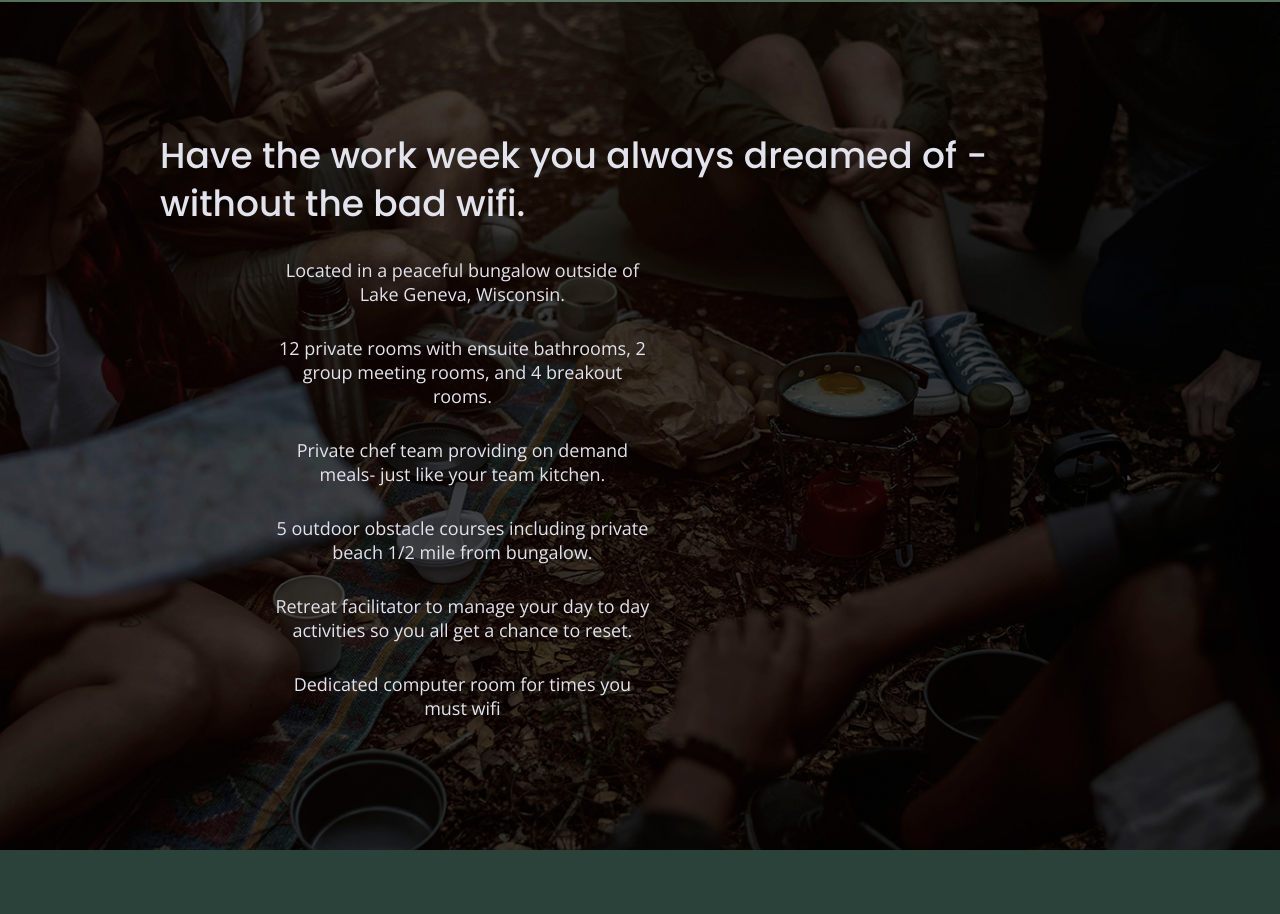
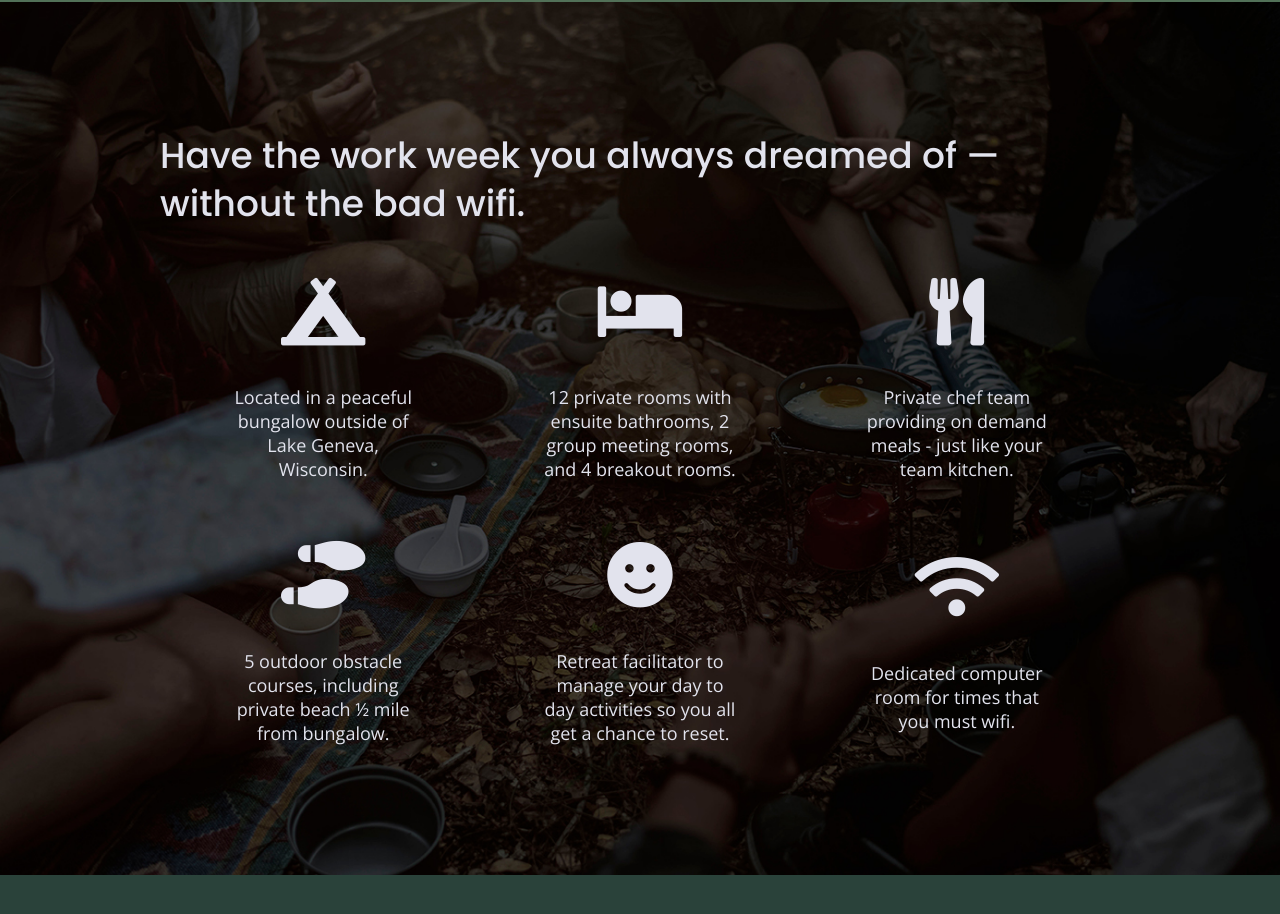
Before and after one commit to alex-oumn/206-unplugged, a website built with Parcel: page index.html in a window 1280 px wide. Shown: the part 1000-1914 px from the top of the page. Built offline with nearby package versions, Linux system fonts and the light colour scheme.

Commit message:
Added icons from font awesome

```diff
--- a/css/main.css
+++ b/css/main.css
@@ -373,6 +373,11 @@ aside {
 .features article{
   width: 63%;
   margin: 30px 0;
+}
+
+.features i {
+  font-size: 3.75em;
+  margin-bottom: 40px;
 }
 
 .features p {
--- a/index.html
+++ b/index.html
@@ -23,6 +23,9 @@
 
   <!-- Google Fonts -->
 <link href="https://fonts.googleapis.com/css?family=Open+Sans:400,700|Poppins:500,700" rel="stylesheet">
+
+  <!----Font Awesome -->
+  <link rel="stylesheet" href="https://use.fontawesome.com/releases/v5.14.0/css/all.css" integrity="sha384-HzLeBuhoNPvSl5KYnjx0BT+WB0QEEqLprO+NBkkk5gbc67FTaL7XIGa2w1L0Xbgc" crossorigin="anonymous">
 </head>
 
 <body>
@@ -75,36 +78,55 @@
 
 <section class="features">
   <div class="content-wrapper">
-        <h2>Have the work week you always dreamed of - without the bad wifi.</h2>
-        <div class="feature-items">
+    <h2>Have the work week you always dreamed of — without the bad wifi.</h2>
+    <div class="features-items">
       <article>
-          <p class="fontawesome-icon"></p>
-          <p class="features-item-description">Located in a peaceful bungalow outside of Lake Geneva, Wisconsin.</p>
+        <p class="fontawesome-icon">
+          <i class="fas fa-campground"></i>
+        </p>
+        <p class="features-item-description">
+          Located in a peaceful bungalow outside of Lake Geneva, Wisconsin.
+        </p>
       </article>
-
       <article>
-          <p class="fontawesome-icon"></p>
-          <p class="features-item-description">12 private rooms with ensuite bathrooms, 2 group meeting rooms, and 4 breakout rooms.</p>
+        <p class="fontawesome-icon">
+          <i class="fas fa-bed"></i>
+        </p>
+        <p class="features-item-description">
+          12 private rooms with ensuite bathrooms, 2 group meeting rooms, and 4 breakout rooms.
+        </p>
       </article>
-
       <article>
-          <p class="fontawesome-icon"></p>
-          <p class="features-item-description">Private chef team providing on demand meals- just like your team kitchen.</p>
+        <p class="fontawesome-icon">
+          <i class="fas fa-utensils"></i>
+        </p>
+        <p class="features-item-description">
+          Private chef team providing on demand meals - just like your team kitchen.
+        </p>
       </article>
-
       <article>
-          <p class="fontawesome-icon"></p>
-          <p class="features-item-description">5 outdoor obstacle courses including private beach 1/2 mile from bungalow.</p>
+        <p class="fontawesome-icon">
+          <i class="fas fa-shoe-prints"></i>
+        </p>
+        <p class="features-item-description">
+          5 outdoor obstacle courses, including private beach ½ mile from bungalow.
+        </p>
       </article>
-
       <article>
-          <p class="fontawesome-icon"></p>
-          <p class="features-item-description">Retreat facilitator to manage your day to day activities so you all get a chance to reset.</p>
+        <p class="fontawesome-icon">
+          <i class="fas fa-smile"></i>
+        </p>
+        <p class="features-item-description">
+          Retreat facilitator to manage your day to day activities so you all get a chance to reset.
+        </p>
       </article>
-
       <article>
-          <p class="fontawesome-icon"></p>
-          <p class="features-item-description">Dedicated computer room for times you must wifi</p>
+        <p class="fontawesome-icon">
+          <i class="fas fa-wifi"></i>
+        </p>
+        <p class="features-item-description">
+          Dedicated computer room for times that you must wifi.
+        </p>
       </article>
     </div>
   </div>
```
Also changed, not shown: about/index.html (+5 -0 lines), faq/index.html (+4 -0 lines). Lines whose indentation alone changed are shown as unchanged.
